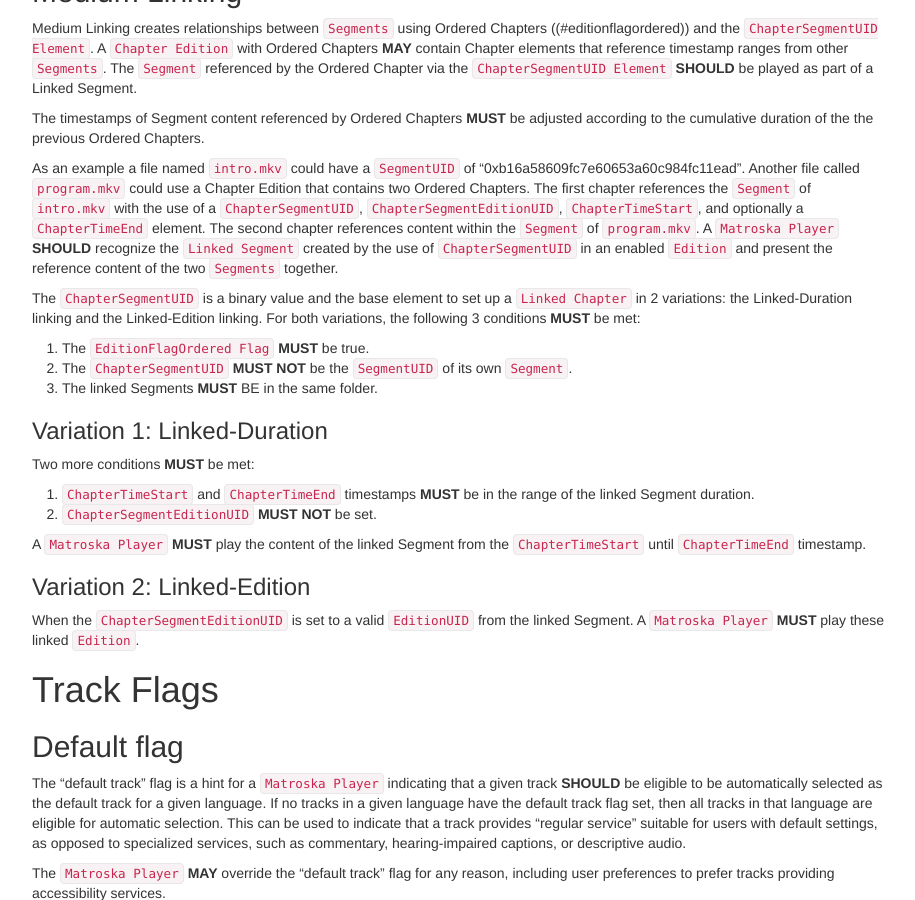
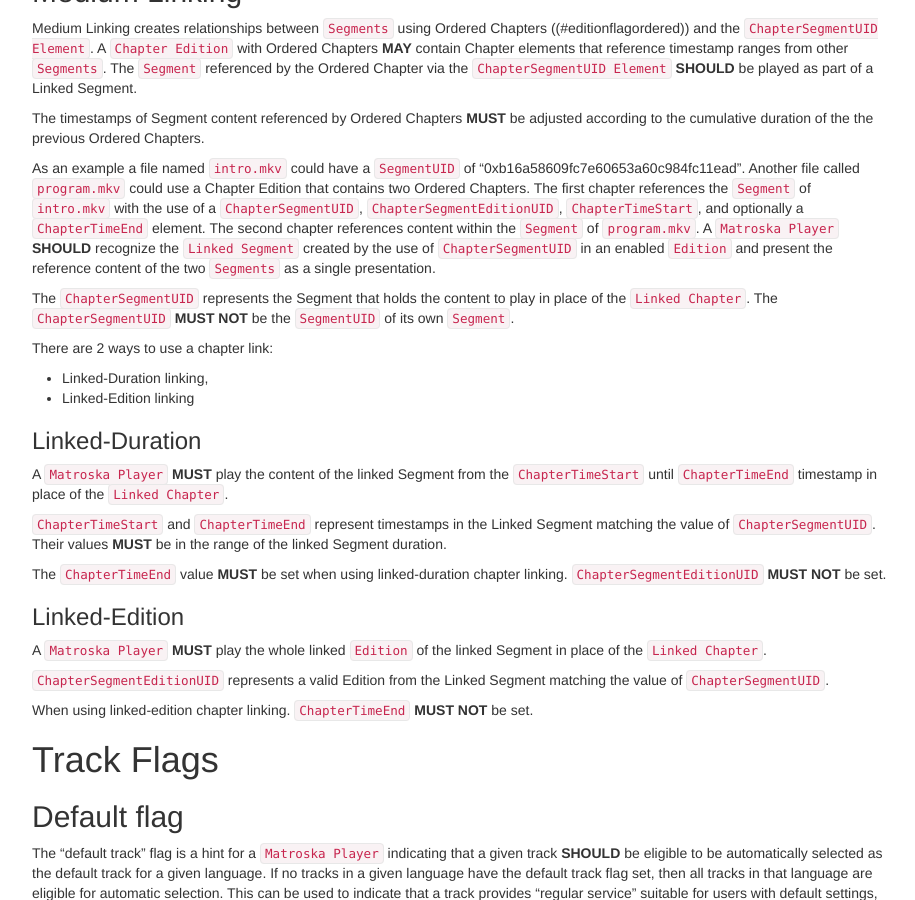
Before and after one commit to ietf-wg-cellar/matroska-specification, a Jekyll site: the page built from notes.md, in a window 1280 px wide and 900 px high, scrolled down 9825 px. Shown: the whole window, without its empty margins (273-1188 px from the left). Built offline with Jekyll 4.4.1, drawn with Linux system fonts in a browser that asks for light colours.

Commit message:
clean some medium linking text

```diff
--- a/ebml_matroska.xml
+++ b/ebml_matroska.xml
@@ -1318,6 +1318,7 @@ When disabled, the movie **SHOULD** skip all the content between the TimeStart a
   </element>
   <element name="ChapterSegmentUID" path="\Segment\Chapters\EditionEntry\+ChapterAtom\ChapterSegmentUID" id="0x6E67" type="binary" range="&gt;0" length="16" maxOccurs="1">
     <documentation lang="en" purpose="definition">The SegmentUID of another Segment to play during this chapter.</documentation>
+    <documentation lang="en" purpose="usage notes">The value **MUST NOT** be the `SegmentUID` value of the `Segment` it belongs to.</documentation>
     <implementation_note note_attribute="minOccurs">ChapterSegmentUID **MUST** be set (minOccurs=1) if ChapterSegmentEditionUID is used; see (#medium-linking) on medium-linking Segments.</implementation_note>
   </element>
   <element name="ChapterSegmentEditionUID" path="\Segment\Chapters\EditionEntry\+ChapterAtom\ChapterSegmentEditionUID" id="0x6EBC" type="uinteger" range="not 0" maxOccurs="1">
--- a/notes.md
+++ b/notes.md
@@ -672,31 +672,33 @@ The first chapter references the `Segment` of `intro.mkv` with the use of a `Cha
 `ChapterSegmentEditionUID`, `ChapterTimeStart`, and optionally a `ChapterTimeEnd` element.
 The second chapter references content within the `Segment` of `program.mkv`. A `Matroska Player`
 **SHOULD** recognize the `Linked Segment` created by the use of `ChapterSegmentUID` in an enabled
-`Edition` and present the reference content of the two `Segments` together.
+`Edition` and present the reference content of the two `Segments` as a single presentation.
 
-The `ChapterSegmentUID` is a binary value and the base element to set up a
-`Linked Chapter` in 2 variations: the Linked-Duration linking and the Linked-Edition
-linking. For both variations, the following 3 conditions **MUST** be met:
+The `ChapterSegmentUID` represents the Segment that holds the content to play in place of the `Linked Chapter`.
+The `ChapterSegmentUID` **MUST NOT** be the `SegmentUID` of its own `Segment`.
 
- 1. The `EditionFlagOrdered Flag` **MUST** be true.
- 2. The `ChapterSegmentUID` **MUST NOT** be the `SegmentUID` of its own `Segment`.
- 3. The linked Segments **MUST** BE in the same folder.
+There are 2 ways to use a chapter link:
+* Linked-Duration linking,
+* Linked-Edition linking
 
-### Variation 1: Linked-Duration
+### Linked-Duration
 
-Two more conditions **MUST** be met:
+A `Matroska Player` **MUST** play the content of the linked Segment
+from the `ChapterTimeStart` until `ChapterTimeEnd` timestamp in place of the `Linked Chapter`.
 
- 1. `ChapterTimeStart` and `ChapterTimeEnd` timestamps **MUST** be in the range of the
-    linked Segment duration.
- 2. `ChapterSegmentEditionUID` **MUST NOT** be set.
+`ChapterTimeStart` and `ChapterTimeEnd` represent timestamps in the Linked Segment matching the value of `ChapterSegmentUID`.
+Their values **MUST** be in the range of the linked Segment duration.
 
-A `Matroska Player` **MUST** play the content of the linked Segment from the
-`ChapterTimeStart` until `ChapterTimeEnd` timestamp.
+The `ChapterTimeEnd` value **MUST** be set when using linked-duration chapter linking.
+`ChapterSegmentEditionUID` **MUST NOT** be set.
 
-### Variation 2: Linked-Edition
+### Linked-Edition
 
-When the `ChapterSegmentEditionUID` is set to a valid `EditionUID` from the linked
-Segment. A `Matroska Player` **MUST** play these linked `Edition`.
+A `Matroska Player` **MUST** play the whole linked `Edition` of the linked Segment in place of the `Linked Chapter`.
+
+`ChapterSegmentEditionUID` represents a valid Edition from the Linked Segment matching the value of `ChapterSegmentUID`.
+
+When using linked-edition chapter linking. `ChapterTimeEnd` **MUST NOT** be set.
 
 
 
```
Also changed, not shown: chapters.md (+1 -1 lines).
